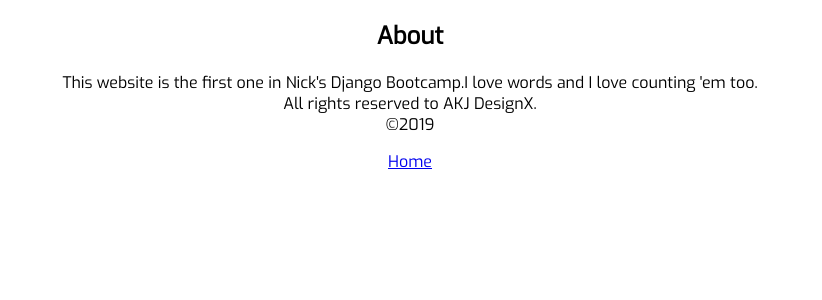
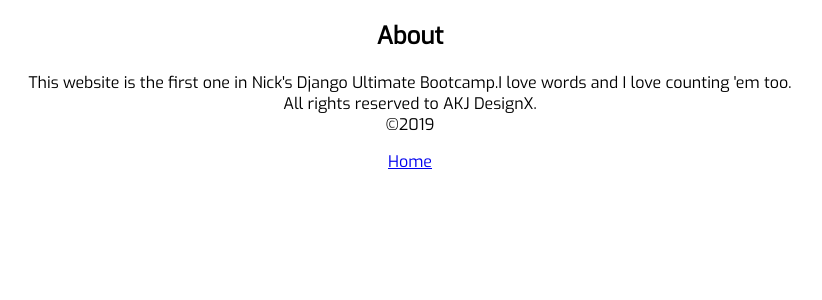
Before and after one commit to akjasim/wordcount-project, a Django app: page /about/ in a window 1280 px wide. Shown: the top 300 px of the page, without its empty margins (230-1052 px from the left). Run offline with Django 3.2, Linux system fonts and the light colour scheme.

Commit message:
paragraph change

```diff
--- a/templates/about.html
+++ b/templates/about.html
@@ -9,7 +9,7 @@
     <center>
     <h2>About</h2>
     <p>
-        This website is the first one in Nick's Django Bootcamp.I love words and I love counting 'em too.<br/>
+        This website is the first one in Nick's Django Ultimate Bootcamp.I love words and I love counting 'em too.<br/>
         All rights reserved to AKJ DesignX.<br/>&copy;2019
     </p>
     <a href="{% url 'home' %}">Home</a>
```
